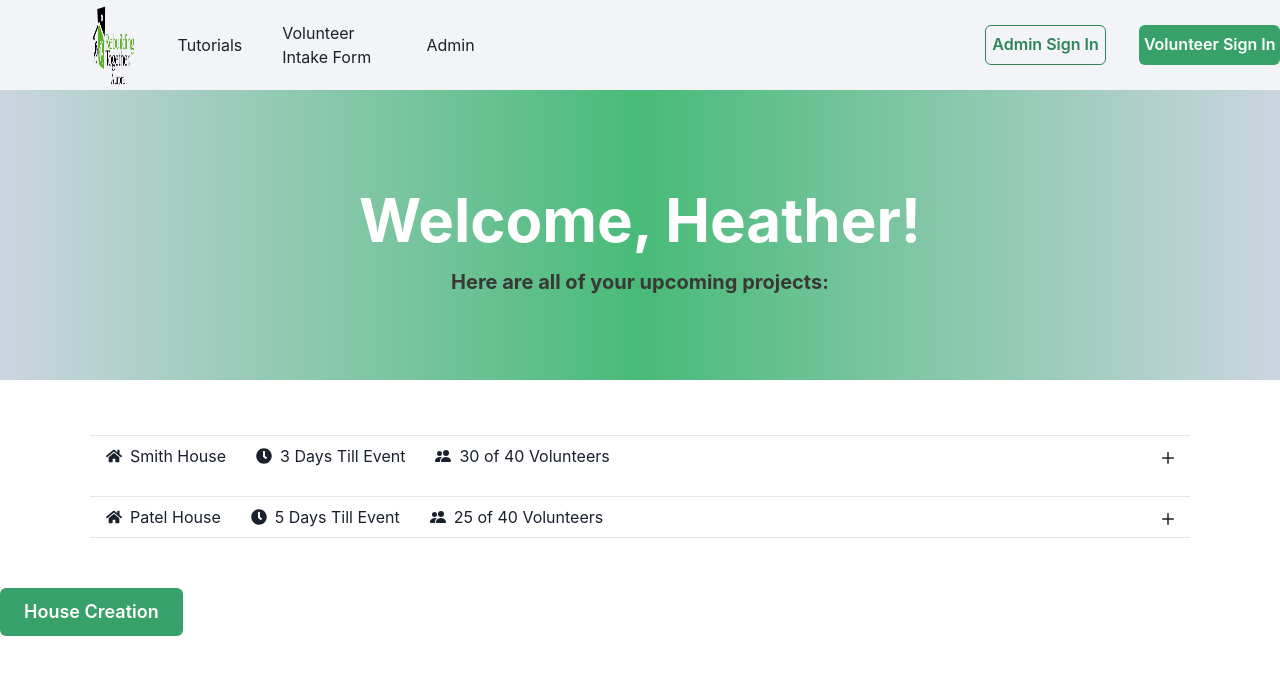
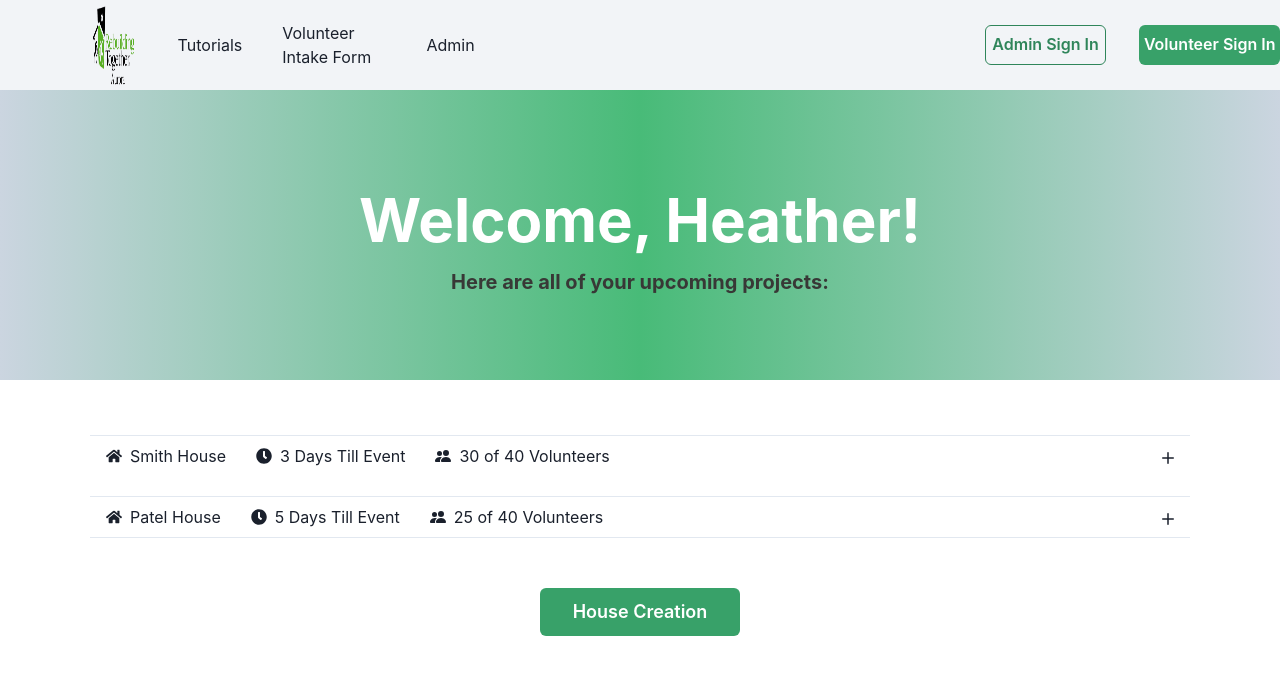
Before and after one commit to cfgchicago23/Team-6, a React (Create React App) app in the folder my-app/: page /admin in a window 1280 px wide. Shown: the top 674 px of the page. Built offline with nearby package versions, Linux system fonts and the light colour scheme.

Commit message:
centering house creation button on admin page

```diff
--- a/my-app/src/pages/admin.js
+++ b/my-app/src/pages/admin.js
@@ -5,6 +5,8 @@ import {
     AccordionButton,
     AccordionPanel,
     AccordionIcon,
+    SimpleGrid,
+    Center
   } from '@chakra-ui/react'
   import { AddIcon, MinusIcon } from '@chakra-ui/icons'; // Import Chakra UI icons
   import { Button, ButtonGroup } from '@chakra-ui/react'
@@ -188,9 +190,15 @@ export default function Home() {
 
 
     <div style={{ height: '50px' }}></div>
-    <Button  colorScheme="green" size="lg">
+
+      <Center>
+      <Button  colorScheme="green" size="lg" width='200px'>
             <Link to={'/HouseCreationForm'}>House Creation</Link>
-    </Button>
+      </Button>
+      </Center>
+
+
+
 
 
 
```
